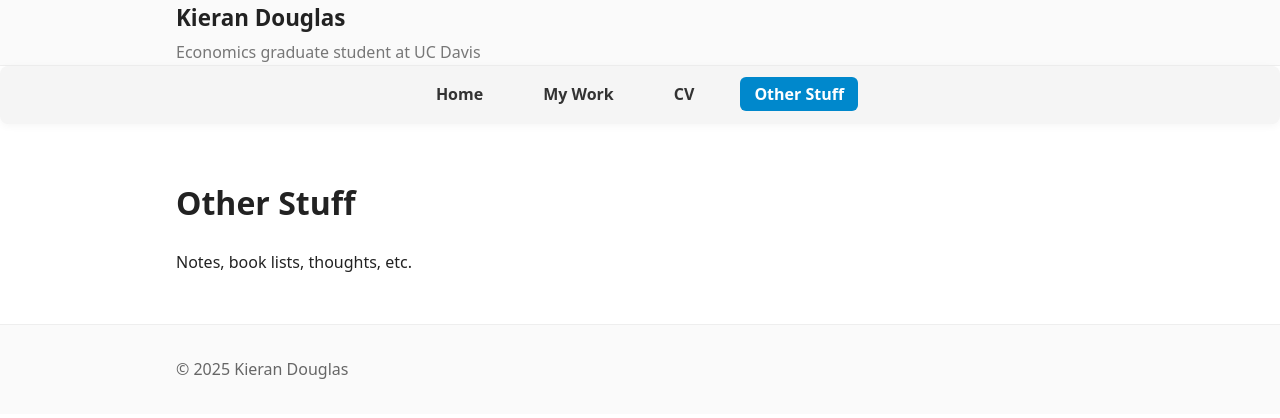
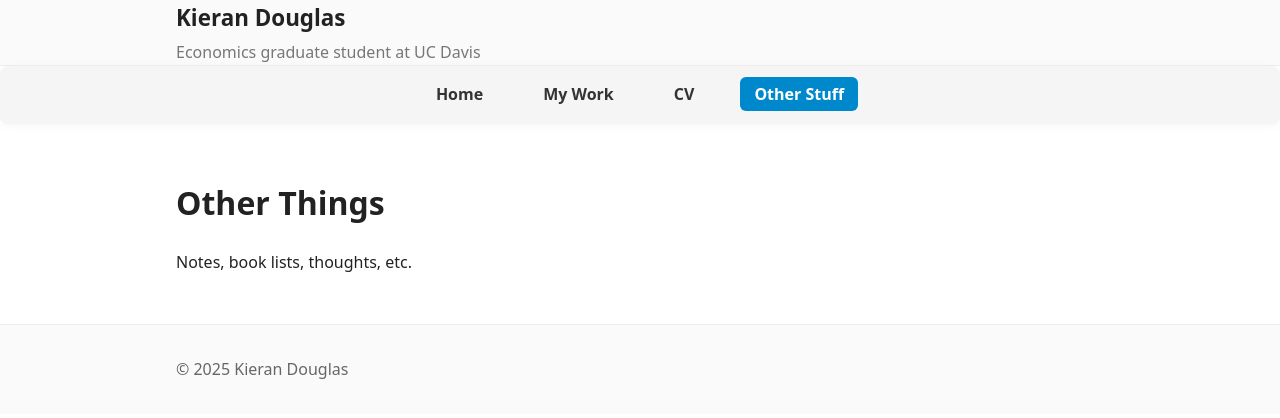
Before and after one commit to KieranCDouglas/kierancdouglas.github.io, a Jekyll site: the page built from other-things.md, in a window 1280 px wide. Shown: the top 418 px of the page. Built offline with Jekyll 4.4.1, drawn with Linux system fonts in a browser that asks for light colours.

Commit message:
Update other-things.md

```diff
--- a/other-things.md
+++ b/other-things.md
@@ -1,8 +1,8 @@
 ---
 layout: default
-title: Other Stuff
+title: Other Things
 permalink: /other-things/
 ---
 
-# Other Stuff
+# Other Things
 <p>Notes, book lists, thoughts, etc.</p>
```
